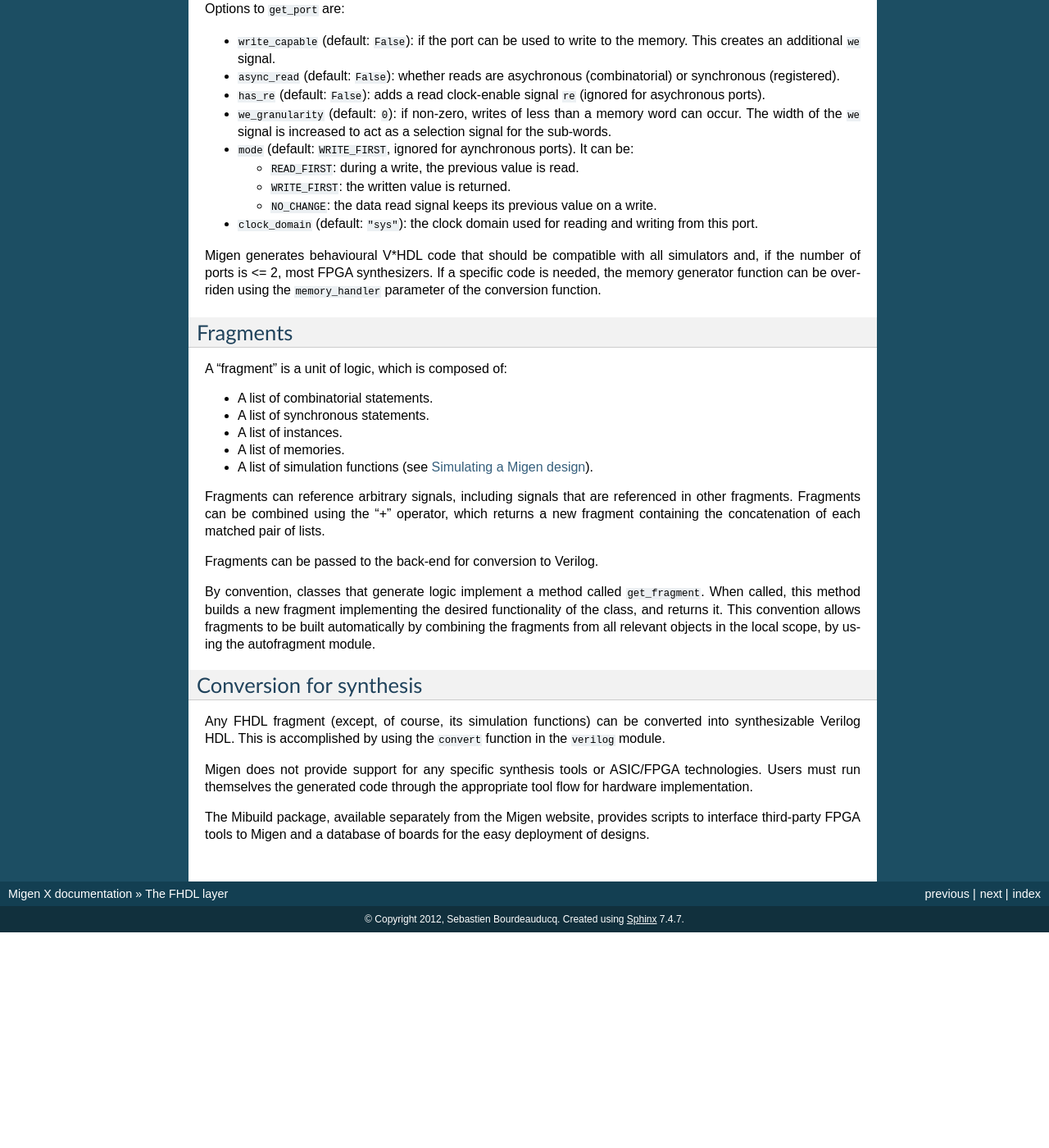
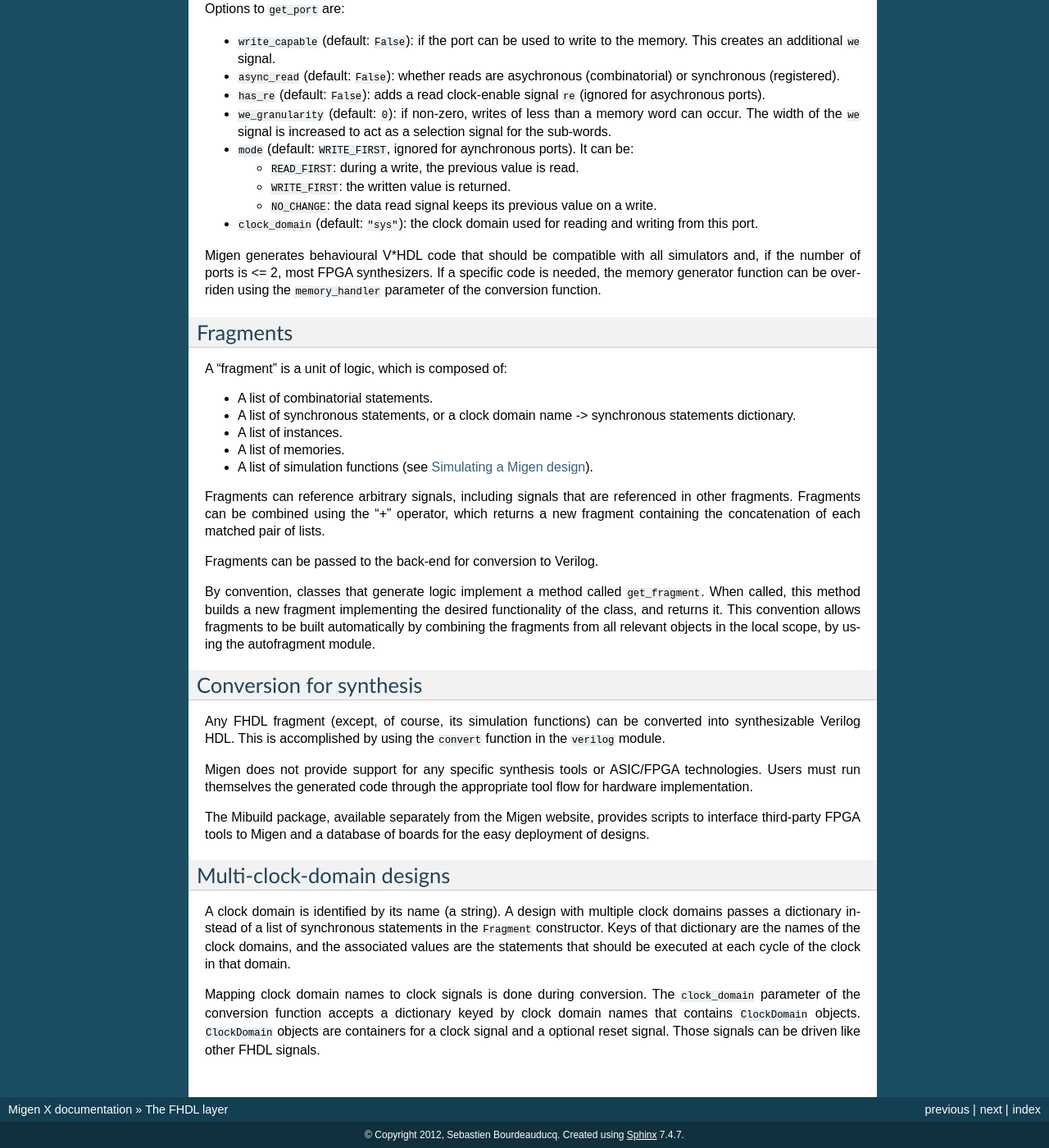
Before and after one commit to enjoy-digital/litex, a Sphinx documentation site: the page built from doc/fhdl.rst, in a window 1280 px wide and 1400 px high, scrolled down 4607 px. Shown: the whole window at 82% size. Built offline with Sphinx 7.4.7, drawn with Linux system fonts in a browser that asks for light colours; formulas are drawn with MathJax 3; before the commit the page ends 5744 px from its top, so only the background shows below that; some of the changed text lies outside the part shown.

Commit message:
doc: multiple clock domains

```diff
--- a/doc/fhdl.rst
+++ b/doc/fhdl.rst
@@ -186,7 +186,7 @@ Fragments
 A "fragment" is a unit of logic, which is composed of:
 
 * A list of combinatorial statements.
-* A list of synchronous statements.
+* A list of synchronous statements, or a clock domain name -> synchronous statements dictionary.
 * A list of instances.
 * A list of memories.
 * A list of simulation functions (see :ref:`simulating`).
@@ -205,3 +205,11 @@ Any FHDL fragment (except, of course, its simulation functions) can be converted
 Migen does not provide support for any specific synthesis tools or ASIC/FPGA technologies. Users must run themselves the generated code through the appropriate tool flow for hardware implementation.
 
 The Mibuild package, available separately from the Migen website, provides scripts to interface third-party FPGA tools to Migen and a database of boards for the easy deployment of designs.
+
+
+Multi-clock-domain designs
+**************************
+
+A clock domain is identified by its name (a string). A design with multiple clock domains passes a dictionary instead of a list of synchronous statements in the ``Fragment`` constructor. Keys of that dictionary are the names of the clock domains, and the associated values are the statements that should be executed at each cycle of the clock in that domain.
+
+Mapping clock domain names to clock signals is done during conversion. The ``clock_domain`` parameter of the conversion function accepts a dictionary keyed by clock domain names that contains ``ClockDomain`` objects. ``ClockDomain`` objects are containers for a clock signal and a optional reset signal. Those signals can be driven like other FHDL signals.
```
